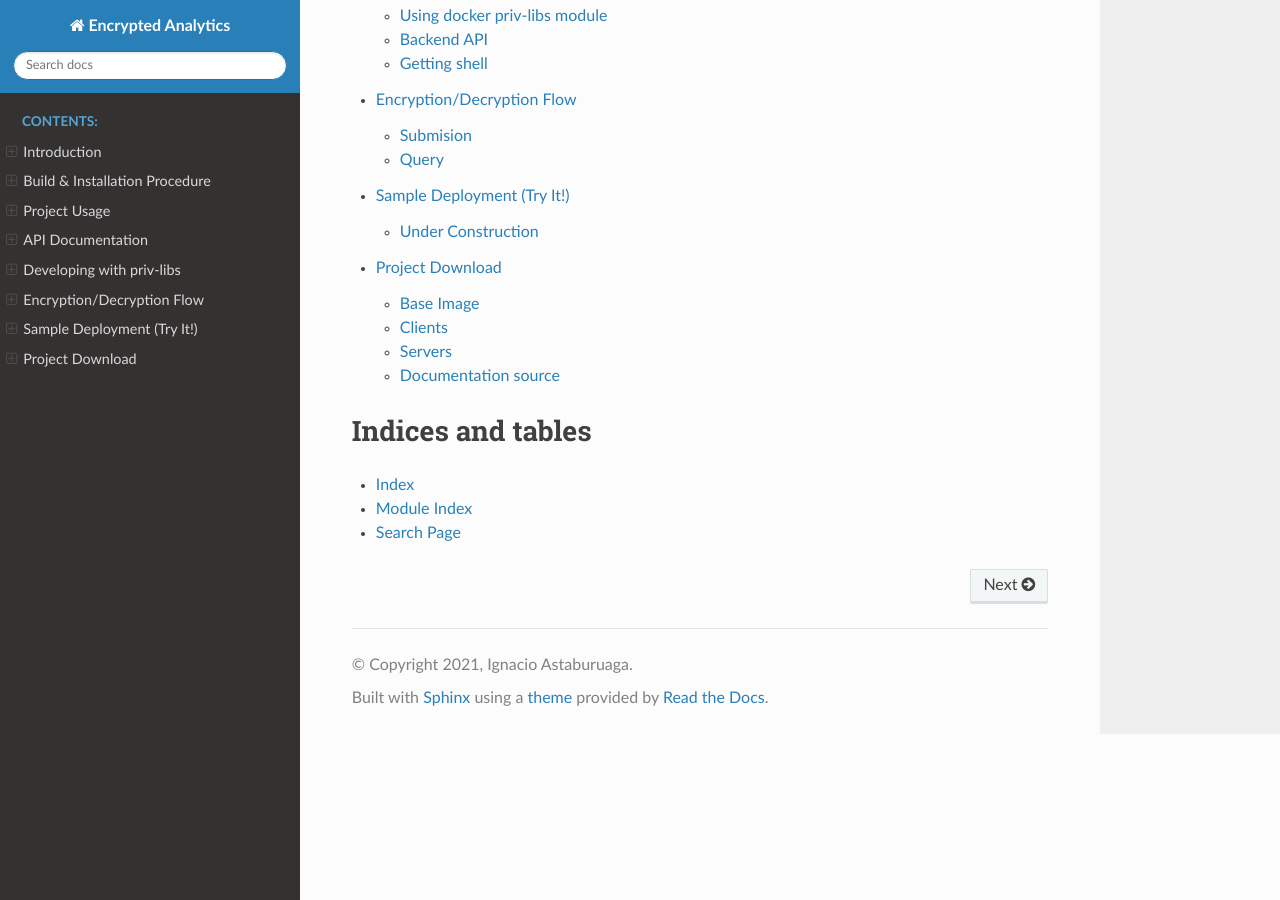
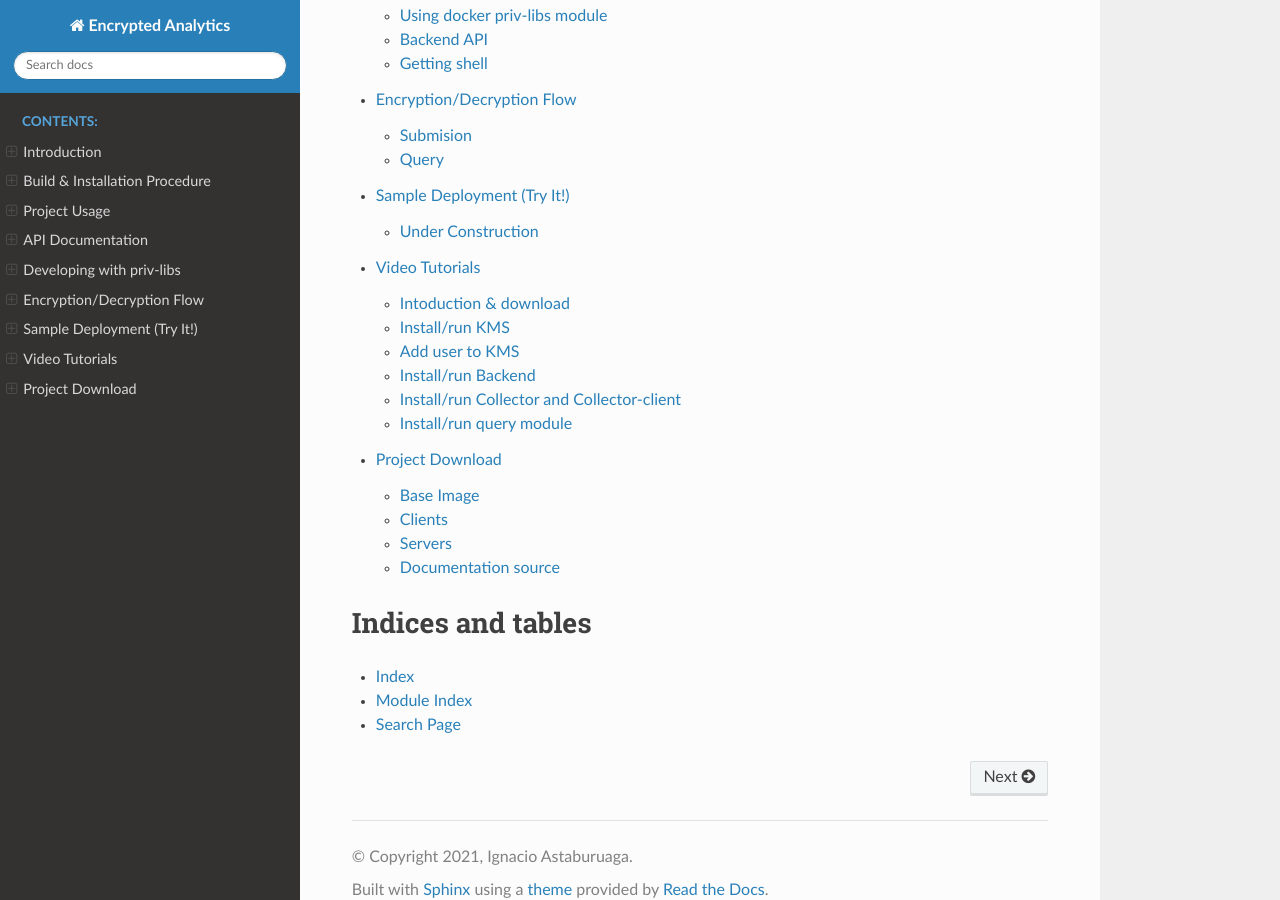
Before and after one commit to CYBEX-P/priv-docs, a Sphinx documentation site: the page built from source/index.rst, in a window 1280 px wide and 900 px high, scrolled down 1680 px. Built offline with Sphinx 7.4.7 and the Read the Docs theme 2.0.0, drawn with Linux system fonts in a browser that asks for light colours.

Commit message:
add video ages, fix bugs

```diff
--- a/source/index.rst
+++ b/source/index.rst
@@ -17,6 +17,7 @@ Welcome to |project_name|'s documentation!
    menu/development
    menu/enc-dec-flow
    menu/sample
+   menu/video
    menu/download
 
 
--- /dev/null
+++ b/source/menu/video.rst
@@ -0,0 +1,65 @@
+Video Tutorials
+===============
+
+Intoduction & download
+----------------------
+
+.. raw:: html
+
+	<video width=100% controls>
+	  <source src="../_static/video-tutorial/1.intro-download.mp4" type="video/mp4">
+	  Your browser does not support HTML video.
+	</video>
+
+
+Install/run KMS
+------------
+
+.. raw:: html
+
+	<video width=100% controls>
+	  <source src="../_static/video-tutorial/2.KMS.mp4" type="video/mp4">
+	  Your browser does not support HTML video.
+	</video>
+
+Add user to KMS
+-----------------
+
+.. raw:: html
+
+	<video width=100% controls>
+	  <source src="../_static/video-tutorial/3.KMS-add-user.mp4" type="video/mp4">
+	  Your browser does not support HTML video.
+	</video>
+
+Install/run Backend
+----------------
+
+.. raw:: html
+
+	<video width=100% controls>
+	  <source src="../_static/video-tutorial/4.backend.mp4" type="video/mp4">
+	  Your browser does not support HTML video.
+	</video>
+
+
+Install/run Collector and Collector-client
+---------------------------------------
+
+.. raw:: html
+
+	<video width=100% controls>
+	  <source src="../_static/video-tutorial/5.collector-colclient.mp4" type="video/mp4">
+	  Your browser does not support HTML video.
+	</video>
+
+
+Install/run query module
+-----------------------------
+
+.. raw:: html
+
+	<video width=100% controls>
+	  <source src="../_static/video-tutorial/6.query.mp4" type="video/mp4">
+	  Your browser does not support HTML video.
+	</video>
```
Also changed, not shown: source/images/architechture_diagram.png, source/images/architechture_diagram_old.png (added), 1 other file.
